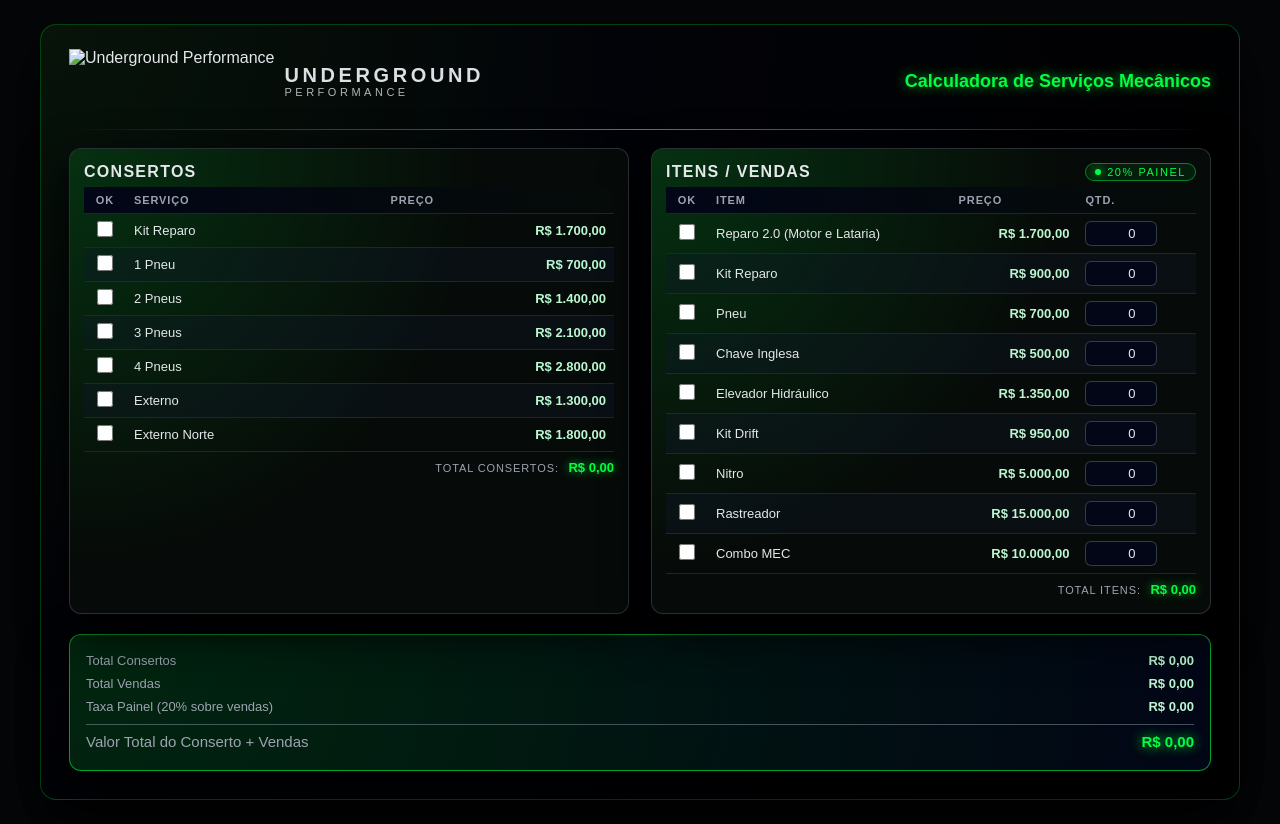
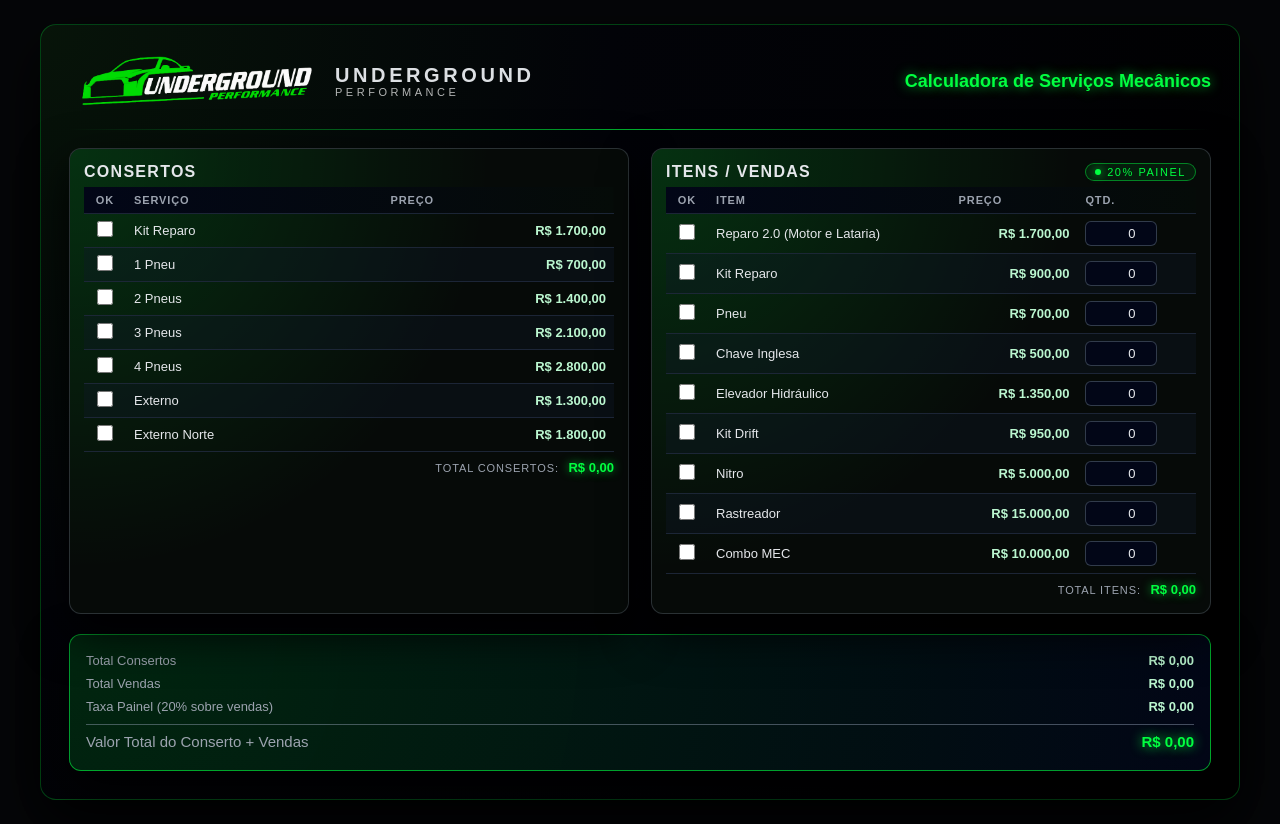
Before and after one commit to undergroundperformance/calculadora, a plain HTML site: page index.html in a window 1280 px wide. Drawn offline with Linux system fonts and the light colour scheme.

Commit message:
Update index.html

```diff
--- a/index.html
+++ b/index.html
@@ -309,7 +309,7 @@
     <div class="container">
         <div class="header">
             <div class="logo-box">
-                <img src="underground_sem_fundo.jpg" alt="Underground Performance" />
+                <img src="underground_sem_fundo.png" alt="Underground Performance" />
                 <div class="brand-text">
                     <div class="brand-main">UNDERGROUND</div>
                     <div class="brand-sub">Performance</div>
```
